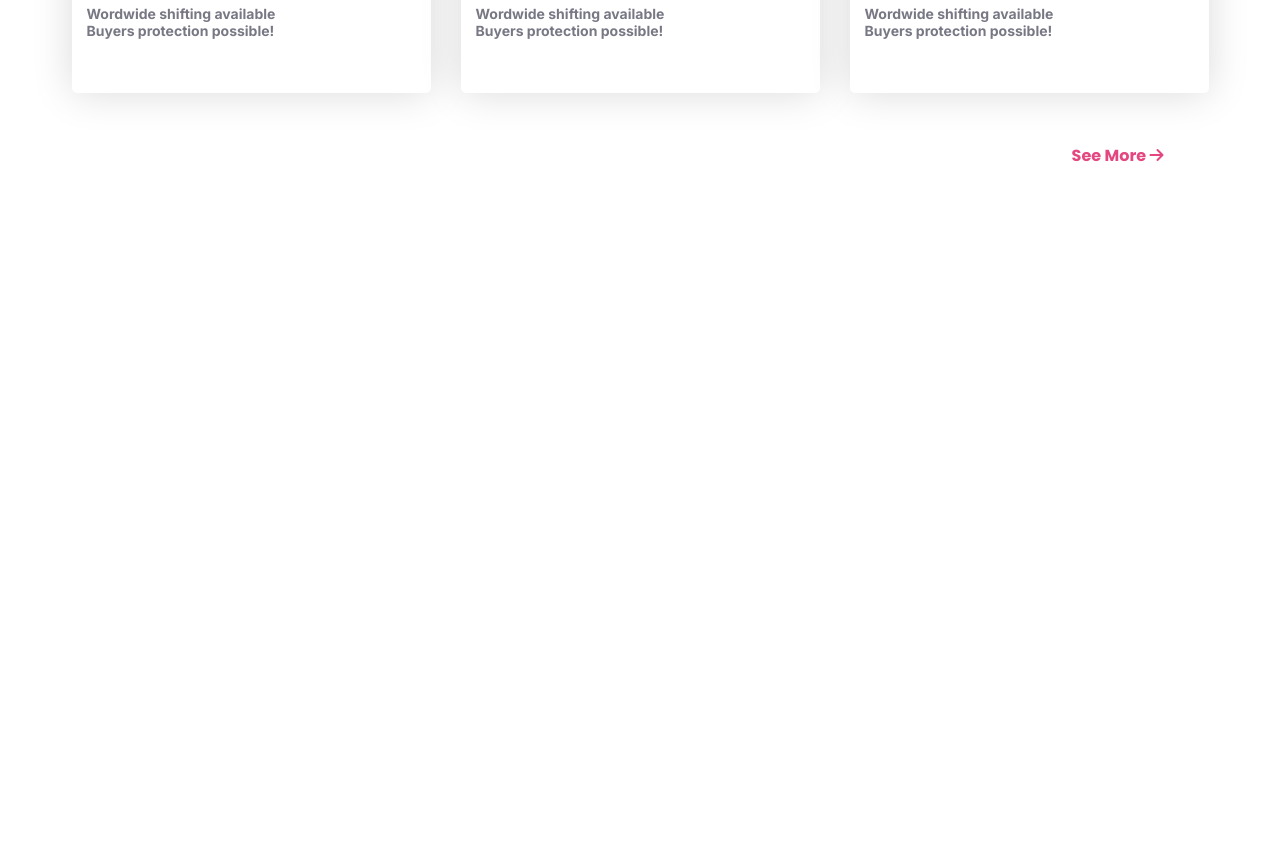
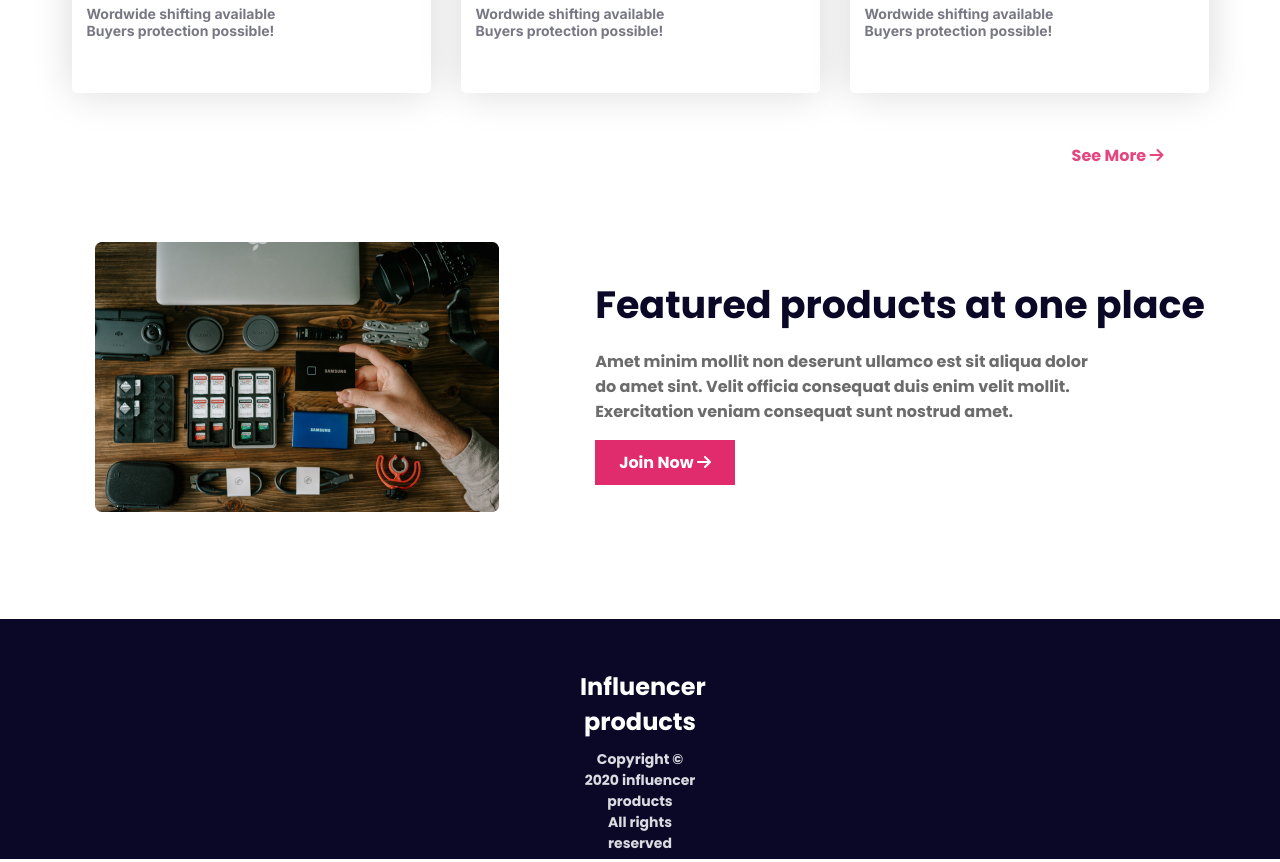
Before and after one commit to Tarek592/influencer-gears, a plain HTML site: page index.html in a window 1280 px wide. Shown: the part 2395-3257 px from the top of the page. Before the commit the page ends 2637 px from the top, so only its background shows below. Drawn offline with Linux system fonts and the light colour scheme.

Commit message:
footer complete

```diff
--- a/index.html
+++ b/index.html
@@ -195,18 +195,31 @@
     <h3 class="see-more">See More <i class="fa-solid fa-arrow-right"></i></h3>
 </section>
  <!-- card section close -->
+<!-- product section start -->
+<section class="product">
+    <div class="product-img">
+        <img src="images/gear.png" alt="">
+    </div>
+    <div>
+        <h1 class="product-title">Featured products at one place</h1>
+        <p class="product-sub-title">Amet minim mollit non deserunt ullamco est sit aliqua dolor do amet sint. Velit officia consequat duis enim velit mollit. Exercitation veniam consequat sunt nostrud amet.</p>
+        <button class="product-btn">Join Now <i class="fa-solid fa-arrow-right"></i></button>
+    </div>
+</section>
 
-
-
-
-
-
-
-
+<!-- product section close -->
 
 </main>
-<footer>
+<footer class="footer">
+<div class="footer-details">
+    <h1 class="footer-title">Influencer products</h1>
+    <p class="footer-sub-title">Copyright © 2020  influencer products <br> All rights reserved</p>
+    <i class="fa-brands fa-instagram"></i>
+    <i class="fa-solid fa-globe"></i>
+    <i class="fa-brands fa-twitter"></i>
+    <i class="fa-brands fa-youtube"></i>
 
+</div>
 </footer>
 </body>
 </html>
--- a/style.css
+++ b/style.css
@@ -182,13 +182,85 @@ width: 100%;
 }
 
 /* card section close */
+/* product section start */
+.product{
+    max-width: 1130px;
+    margin: 0 auto;
+    display: flex;
+    margin-bottom: 100px;
+    justify-content: center;
+    align-items: center;
+}
+
+.product-img{
+    margin-right: 96px;
+    margin-left: 20px;
+}
+.product-title{
+    color: rgb(10, 8, 38);
+    font-size: 2.375rem;
+    font-weight: 700;
+    margin-bottom: 16px;
+
+}
+.product-sub-title{
+    max-width: 501px;
+    color: rgb(108, 108, 108);
+    font-size: 1rem;
+    font-weight: 700;
+    margin-bottom: 16px;
+
+}
+.product-btn{
+    padding: 10px 24px 10px 24px;
+    background: rgb(224, 44, 109);
+    color: rgb(255, 255, 255);
+    font-size: 1rem;
+    font-weight: 700;
+    border: none;
+}
+
+/* product section close */
+
+/* footer section start */
+.footer{
+    max-width: 1920px;
+    max-height: 300px;
+    margin: 0 auto;
+    text-align: center;
+    align-items: center;
+    background-color: #0a0826;
+
+}
+.footer-details{
+    max-width: 326px;
+    max-height: 140px;
+    margin: 0 auto;
+    color: white;
+    background-color: #0a0826;
+    padding: 50px 580px;
+   justify-content: center;
+
+}
+.footer-title{
+    color: rgb(255, 255, 255);
+    font-size: 1.5rem;
+    font-weight: 700;
+    margin-bottom: 3px;
 
 
+}
+.footer-sub-title{
+    color: rgb(217, 219, 225);
+    font-size: 0.875rem;
+    font-weight: 700;
+    margin: 10px 0;
 
-
-
-
-
+}
+.footer-details i{
+    margin-right: 24px;
+    margin-left: 24px;
+}
 
 
 
@@ -238,4 +310,27 @@ width: 100%;
     .see-more{
         padding-right: 20px;
     }
+    .product{
+        flex-direction: column-reverse;
+        text-align: center;
+        padding: 15px;
+        margin-bottom: 50px;
+    }
+    .product-img{
+        margin-right: 15px;
+        margin-left: 15px;
+
+    }
+    .product-img img{
+        width: 100%;
+    }
+    .product-btn{
+        margin: 60px 0;
+    }
+    .footer-details{
+
+        padding: 25px 22px;
+       justify-content: center;
+
+    }
 }
```
